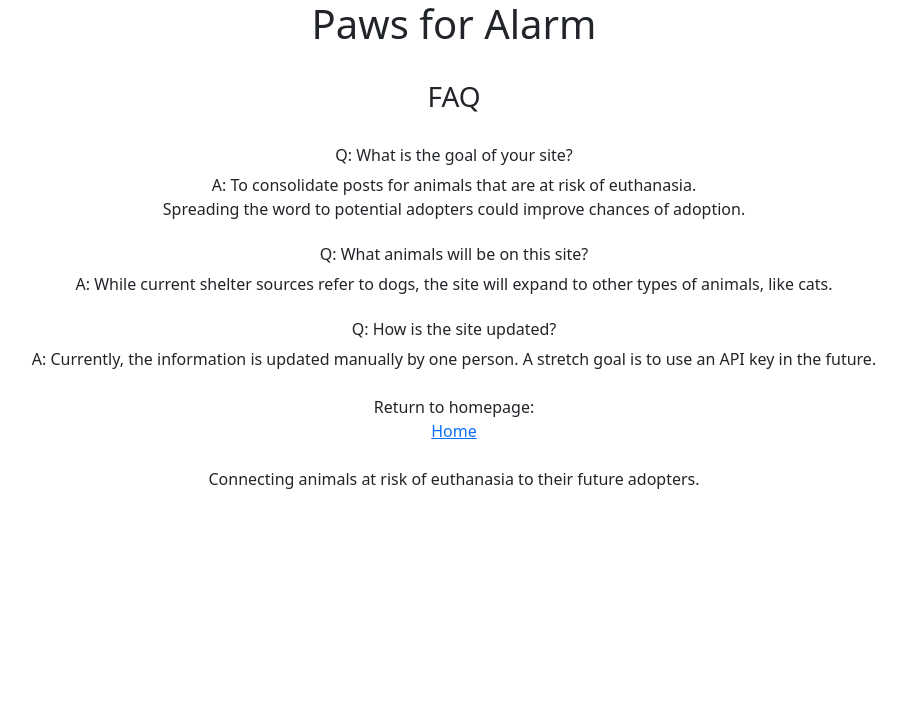
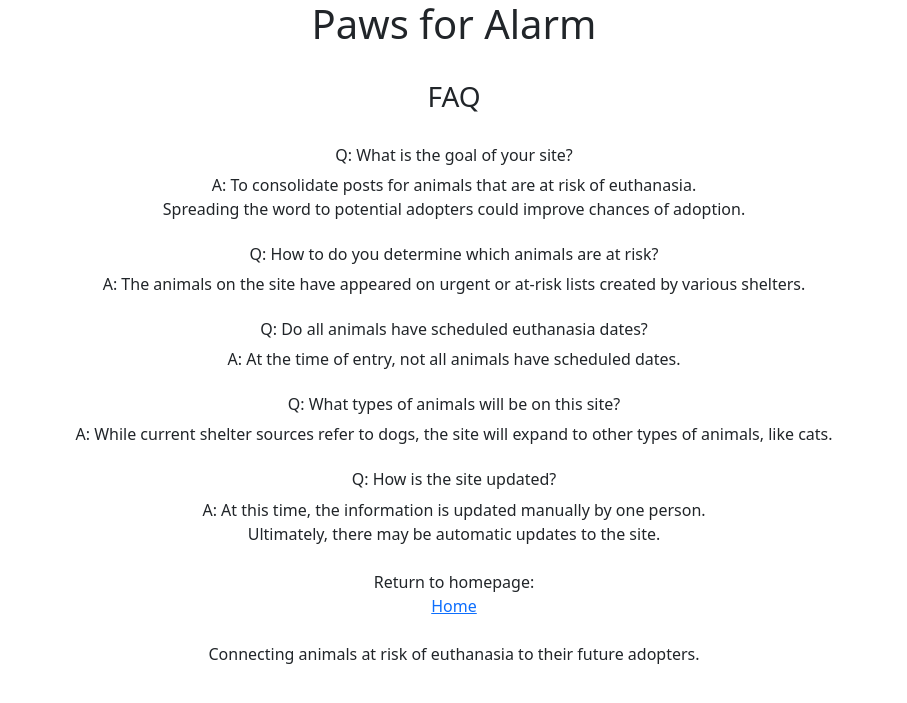
Before and after one commit to katconnors/pawsforalarm, a Flask app: page /faq in a window 1280 px wide. Shown: the top 703 px of the page, without its empty margins (186-1093 px from the left). Run offline with Flask 2, Linux system fonts and the light colour scheme.

Commit message:
updated faq

```diff
--- a/templates/faq.html
+++ b/templates/faq.html
@@ -9,12 +9,18 @@
     <text> A: To consolidate posts for animals that are at risk of euthanasia. <br>
         Spreading the word to potential adopters could improve chances of adoption.  </text> <br><br>
 
-    <h6>Q: What animals will be on this site? </h6>
+    <h6>Q: How to do you determine which animals are at risk? </h6>
+    <text> A: The animals on the site have appeared on urgent or at-risk lists created by various shelters.  </text> <br><br>
+
+    <h6>Q: Do all animals have scheduled euthanasia dates? </h6>
+    <text> A: At the time of entry, not all animals have scheduled dates.  </text> <br><br>
+
+    <h6>Q: What types of animals will be on this site? </h6>
     <text> A: While current shelter sources refer to dogs, the site will expand to other types of animals, like cats. </text> <br> <br>
 
     <h6>Q: How is the site updated?  </h6>
-    <text> A: Currently, the information is updated manually by one person.
-        A stretch goal is to use an API key in the future. </text> <br> <br>
+    <text> A: At this time, the information is updated manually by one person. <br>
+        Ultimately, there may be automatic updates to the site. </text> <br> <br>
 
 
     Return to homepage: <br> <a href="/"> Home </a> <br>
```
